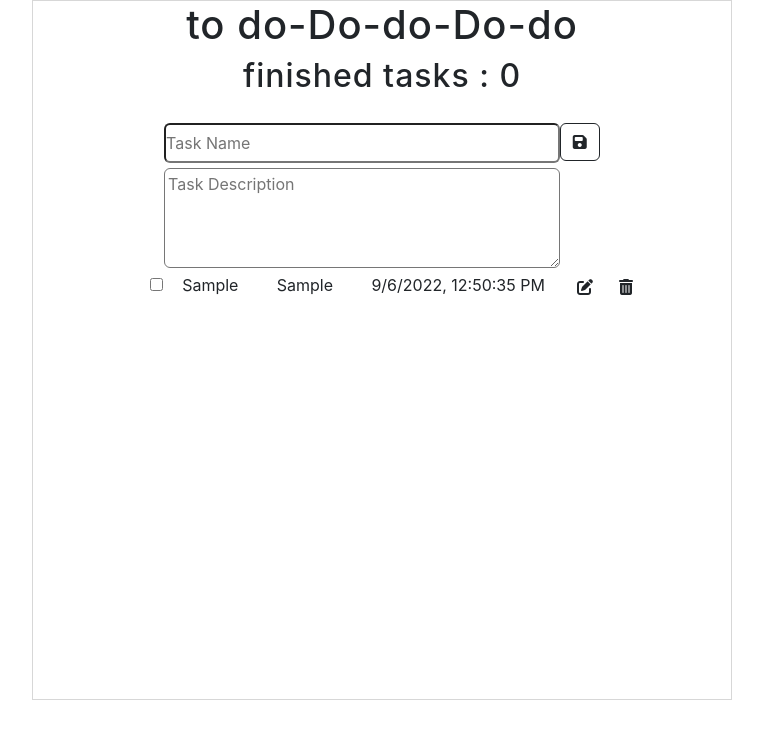
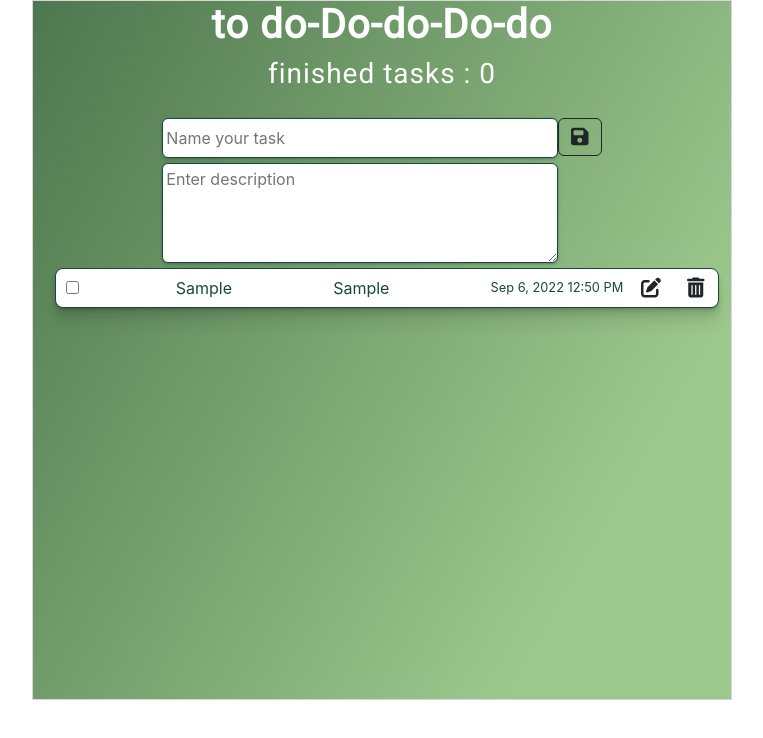
Before and after one commit to Alexman604/toDo, a React (Create React App) app in the folder todolist/: page / in a window 1280 px wide. Both pictures are taken after typing "Sample", "Sample" into the empty fields and a click on the button 837 px from the left and 141 px from the top of the page. Shown: the top 738 px of the page, without its empty margins (258-1021 px from the left). Built offline with nearby package versions, Linux system fonts and the light colour scheme.

Commit message:
need to fix checkbox

```diff
--- a/todolist/package.json
+++ b/todolist/package.json
@@ -7,6 +7,7 @@
     "@testing-library/jest-dom": "^5.16.5",
     "@testing-library/react": "^13.4.0",
     "@testing-library/user-event": "^13.5.0",
+    "moment": "^2.29.4",
     "react": "^18.2.0",
     "react-dom": "^18.2.0",
     "react-icons": "^4.4.0",
--- a/todolist/public/index.html
+++ b/todolist/public/index.html
@@ -14,6 +14,9 @@
         rel="stylesheet" integrity="sha384-gH2yIJqKdNHPEq0n4Mqa/HGKIhSkIHeL5AyhkYV8i59U5AR6csBvApHHNl/vI1Bx"
         crossorigin="anonymous">
       <script src="https://kit.fontawesome.com/e050753358.js" crossorigin="anonymous"></script>
+      <link rel="preconnect" href="https://fonts.googleapis.com">
+  <link rel="preconnect" href="https://fonts.gstatic.com" crossorigin>
+  <link href="https://fonts.googleapis.com/css2?family=Roboto&display=swap" rel="stylesheet">
 
     <title>to do-Do-do-Do-do app</title>
   </head>
--- a/todolist/public/reset.css
+++ b/todolist/public/reset.css
@@ -3,6 +3,7 @@
     padding: 0;
     margin: 0;
     transition: .5s ease-in-out;
+
 }
 ul {
     list-style: none;
@@ -16,11 +17,13 @@ a {
 h1, h2, h3, h4, h5, h6 {
     font-weight: normal;
     letter-spacing: 1px;
+    font-family: 'Roboto', sans-serif;
 }
 body {
     font-size: 16px;
     line-height: 1;
     box-sizing: border-box;
+
 
 }
 header, section, footer{
--- a/todolist/src/addform/addform.css
+++ b/todolist/src/addform/addform.css
@@ -17,10 +17,16 @@
     min-height: 100px;
     resize: vertical;
     border-radius: 0.375rem;
+    border: #164A41 solid 1px;
+    box-shadow: rgba(60, 64, 67, 0.3) 0px 1px 2px 0px, rgba(60, 64, 67, 0.15) 0px 1px 3px 1px;
+
 }
 .inputName{
     height: 40px;
     border-radius: 0.375rem;
+    padding-left: 3px;
     margin-bottom: 5px;
+    border: #164A41 solid 1px;
+    box-shadow: rgba(60, 64, 67, 0.3) 0px 1px 2px 0px, rgba(60, 64, 67, 0.15) 0px 1px 3px 1px;
 
 }
--- a/todolist/src/addform/addform.jsx
+++ b/todolist/src/addform/addform.jsx
@@ -29,14 +29,11 @@ class AddForm extends Component {
         <div className="addform">
                 <form className="addform" onSubmit={this.onSubmit}>
                    <div className='inputWrapper'>
-
-                    <input  name = "taskName"  type="text" className="inputName" onChange={this.onValueChange} value={taskName} placeholder="Task Name"/>
-                    <textarea  name = "taskDescription"  type="text" className="inputDescription" onChange={this.onValueChange} value={taskDescription} placeholder="Task Description"/>
-
+                    <input  name = "taskName"  type="text" className="inputName" onChange={this.onValueChange} value={taskName} placeholder="Name your task"/>
+                    <textarea  name = "taskDescription"  type="text" className="inputDescription" onChange={this.onValueChange} value={taskDescription} placeholder="Enter description"/>
                    </div>
 
-
-                    <button type="submit" className="btn"><i class="fa-solid fa-floppy-disk"></i></button>
+                   <button type="submit" className="btn"><i className="fa-solid fa-floppy-disk fa-lg"></i></button>
 
             </form>
         </div>
--- a/todolist/src/app/app.css
+++ b/todolist/src/app/app.css
@@ -7,4 +7,17 @@
     display: flex;
     flex-direction: column;
     align-items: center;
+    overflow-y: auto;
+    background: linear-gradient(120deg, #4D774E 0%, #9DC88D 80%) ;
+
+
+    background-position: center;
+    offset-path: 30%;
+
   }
+
+  .todolist {
+    margin: 0 auto;
+    padding-left: 0px;
+    width: 95%;
+  }
--- a/todolist/src/app/app.jsx
+++ b/todolist/src/app/app.jsx
@@ -3,21 +3,26 @@ import AddForm from "../addform/addform";
 import Header from "../header/header";
 import TodoItem from "../todoitem/todoitem";
 import "./app.css"
+import moment from 'moment';
 
 class App extends Component {
     constructor (props){
         super(props);
         this.state = {
             data: []
+
         }
-        this.maxId = 1;
+
     }
 
     componentDidMount() {
-        localStorage.clear()
+       // localStorage.clear()
         const dataFromLS = JSON.parse(localStorage.getItem('data'));
         if (dataFromLS === null) {localStorage.setItem('data', JSON.stringify(this.state.data))}
-        else   {this.setState(() => ({data: dataFromLS}));}
+        else   {this.setState(() => ({data: dataFromLS}));
+              //  this.setState(() => ({maxId: dataFromLS[dataFromLS.length].id}));
+              //  console.log(dataFromLS[dataFromLS.length].id);
+                    }
       };
 
     onAddTask = (taskName, taskDescription) => {
@@ -26,9 +31,9 @@ class App extends Component {
             const newTask = {
                 taskName,
                 taskDescription,
-                date:new Date().toLocaleString("en-US"),
+                date: moment().format('lll'),
                 done: false,
-                id: this.maxId++
+                id: moment().format()
             }
          this.setState(({data}) => {
             const newArr = [...data, newTask]
@@ -43,7 +48,7 @@ class App extends Component {
             const updTask = {
                 taskName: taskNameChanged,
                 taskDescription: taskDescriptionChanged,
-                date:new Date().toLocaleString("en-US"),
+                date: moment().format('lll'),
                 done: false,
                 id
                 }
@@ -80,6 +85,7 @@ class App extends Component {
 render(){
     const {data} = this.state;
     const doneTasks = this.state.data.filter(item => item.done).length;
+    console.log(data);
     return(
         <div className="app">
             <Header doneTasks = {doneTasks}/>
--- a/todolist/src/header/header.css
+++ b/todolist/src/header/header.css
@@ -6,4 +6,9 @@
     box-sizing: border-box;
     height: fit-content;
     margin-bottom: 1.2rem;
+    color: white;
+
 }
+ h1 {
+    font-weight: bold;
+ }
--- a/todolist/src/header/header.jsx
+++ b/todolist/src/header/header.jsx
@@ -5,7 +5,7 @@ return (
     <div className='header'>
         <h1>to do-Do-do-Do-do</h1>
 
-        <h2>finished tasks : {doneTasks} </h2>
+        <h3>finished tasks : {doneTasks} </h3>
 
     </div>
 
--- a/todolist/src/todoitem/todoitem.css
+++ b/todolist/src/todoitem/todoitem.css
@@ -3,18 +3,85 @@
 }
 
 .normal {
-    margin: 1.2rem;
+    box-sizing: content-box;
+    padding: 5px;
+
+    max-width: 280px ;
+    white-space: nowrap;
+    white-space: nowrap;
+    overflow: hidden;
+    text-overflow: ellipsis;
+    padding: 0.3rem;
+
+
+
+
+}
+
+.normal:hover {
+
+    white-space: normal;
+    text-overflow: inherit;
+    word-wrap: break-word;
+    max-width: 280px;
+    display: block;
+    height: auto;
+
+ }
+
+
+
+.formWrapper {
+    padding-left: 10px;
+    width: 100%;
+    display: flex;
+    justify-content: space-between;
+    align-items: center;
+    margin: 5px;
+    background-color:white;
+    color:#164A41;
+    border-radius: 0.5rem;
+    border: solid 1px#164A41;
+    box-shadow: rgba(0, 0, 0, 0.07) 0px 1px 1px, rgba(0, 0, 0, 0.07) 0px 2px 2px, rgba(0, 0, 0, 0.07) 0px 4px 4px, rgba(0, 0, 0, 0.07) 0px 8px 8px, rgba(0, 0, 0, 0.07) 0px 16px 16px;
+
+
+
+}
+@media (max-width: 450px) {
+
+    .formWrapper {
+       flex-direction: column;
+       margin: 5px 0px 5px 0px;
+       padding: 10px 5px 5px 5px;
+       height: auto;
+    }
+
+
+ }
+
+.item {
+    width: 100%;
 }
 
 
-
-.item {
-   max-width: 100%;
-   flex-wrap: nowrap;
-    display: flex;
-    align-items: baseline;
+.inputNameEdit {
+    width: 20%;
+    padding: 3px;
 }
 
-.normal {
-    width: 20%;
+.inputDescriptionEdit {
+    width: 70%;
+    height: auto;
+    padding: 3px;
+
 }
+
+.date {
+    font-size: 0.8rem;
+    overflow: visible;
+    align-self: center;
+}
+
+.btnRight {
+    display: flex;
+}
--- a/todolist/src/todoitem/todoitem.jsx
+++ b/todolist/src/todoitem/todoitem.jsx
@@ -37,37 +37,43 @@ class TodoItem extends Component {
  return(
     <li className='item'>
 
-        <input type="checkbox" id="done" name="done" onChange={() => {
-        this.props.onToggleDone(this.props.id)
-    }}/>
+
 
         {this.state.edit ?
         (
-           <form onSubmit={this.onSubmitChange}>
+           <form onSubmit={this.onSubmitChange}
+            className = 'formWrapper'>
             <input
                 name = "taskNameEdit"
                 type="text"
-                className="inputName"
+                className="inputNameEdit"
                 onChange={this.onValueChange}
                 value={taskNameEdit} />
-            <input
+            <textarea
                 name = "taskDescriptionEdit"
                 type="text"
-                className="inputDescription"
+                className="inputDescriptionEdit"
                 onChange={this.onValueChange}
                 value={taskDescriptionEdit} />
-            <button className='btn' type="submit"><i class="fa-solid fa-circle-check"></i></button>
+            <button className='btn' type="submit"><i className="fa-solid fa-circle-check fa-lg"></i></button>
             </form>
         ) :
         (
-            <form>
+            <form className='formWrapper'>
+            <input type="checkbox" id="done" name="done" onChange={() => {
+                this.props.onToggleDone(this.props.id)
+            }}/>
             <span className={taskClassName} onClick = {()=>this.onEdit()}>{taskName}</span>
             <span className={taskClassName} onClick = {()=>this.onEdit()}>{taskDescription}</span>
-        <span className={taskClassName}>{date}</span>
-        <button className='btn' onClick = {()=>this.onEdit()}><i class="fa-solid fa-pen-to-square"></i></button>
-        <button className='btn' onClick={() =>{
+                 <div className='btnRight'>
+            <span className={`date  ${taskClassName}`}>{date}</span>
+
+                 <button className='btn' onClick = {()=>this.onEdit()}><i className="fa-solid fa-pen-to-square fa-lg"></i></button>
+                <button className='btn' onClick={() =>{
         this.props.onDeleteTask(this.props.id)
-    }}><i class="fa-solid fa-trash-can"></i></button>
+    }}><i className="fa-solid fa-trash-can fa-lg"></i></button>
+
+</div>
         </form>
         ) }
 
```
Also changed, not shown: 1 other file (tests, documents, lock files or other folders).
